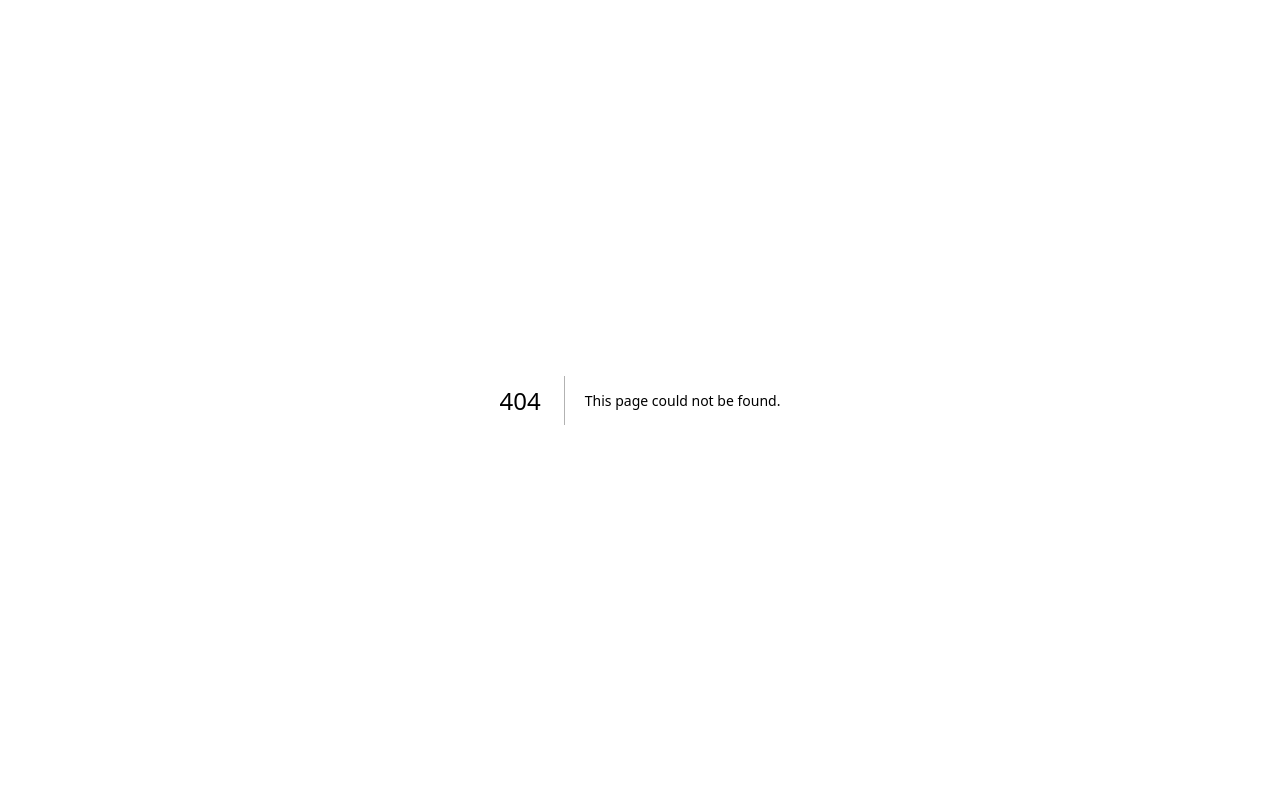
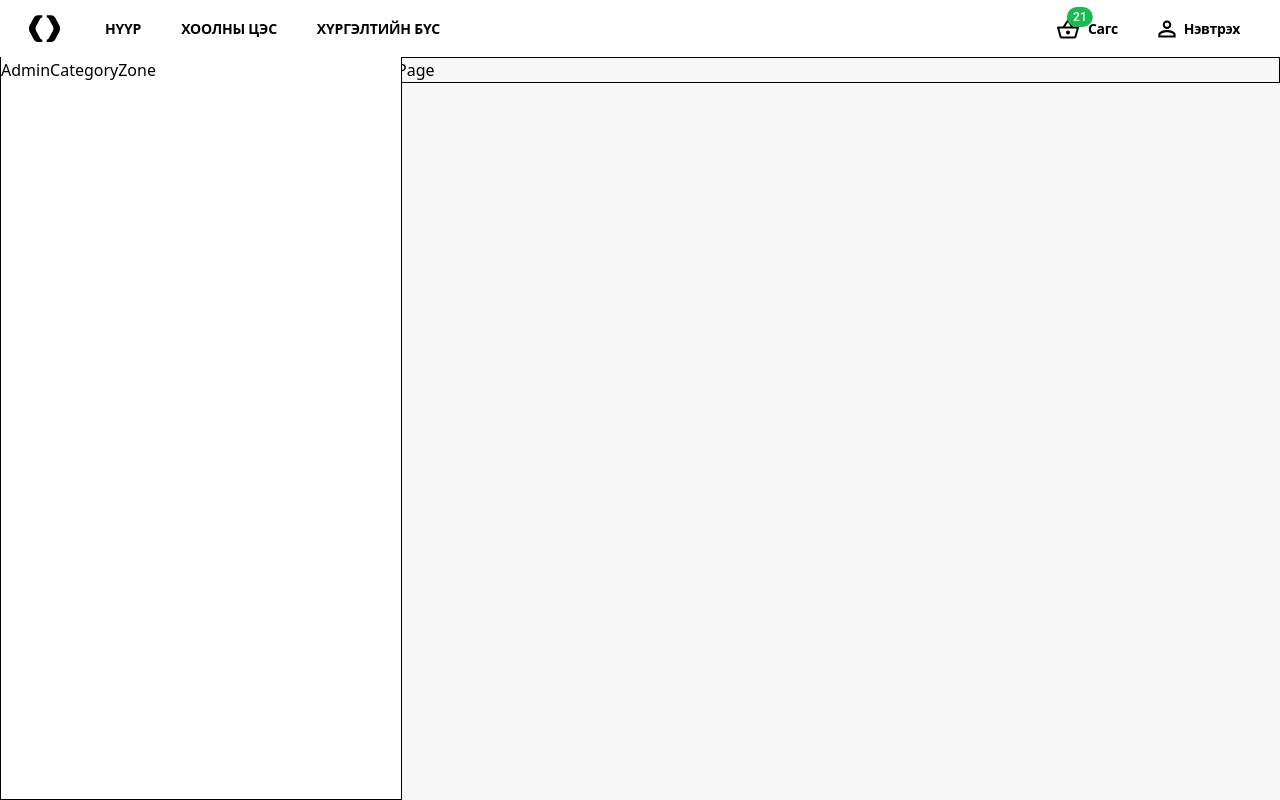
Before and after one commit to LEAP-MNG-1f/Gereltbaatar-food-delivery, a Next.js app in the folder food-delivery/: page /admin in a window 1280 px wide. Before the commit this address had no page. Built offline with nearby package versions, Linux system fonts and the light colour scheme.

Commit message:
admin pageiin uusgej leaout hiisen

```diff
--- /dev/null
+++ b/food-delivery/src/app/_components/feature/parts/AdminCategoryZone.tsx
@@ -0,0 +1,9 @@
+export const AdminCategoryZone = () => {
+  return (
+    <main>
+      <div className="bg-white max-w-[402px] w-full h-full fixed left-0 z-40 pt-[57px] border border-black">
+        <div className="">AdminCategoryZone</div>
+      </div>
+    </main>
+  );
+};
--- a/food-delivery/src/app/_components/feature/parts/index.js
+++ b/food-delivery/src/app/_components/feature/parts/index.js
@@ -4,3 +4,4 @@ export * from "./Footer";
 export * from "./Dialog";
 export * from "./CartDrawer";
 export * from "./CartDrawerContent";
+export * from "./AdminCategoryZone";
--- /dev/null
+++ b/food-delivery/src/app/_components/layout/AdminLayout.tsx
@@ -0,0 +1,16 @@
+import { AdminCategoryZone } from "../feature/parts/AdminCategoryZone";
+import { Header } from "../feature/parts/Header";
+
+export default function AdminLayout({
+  children,
+}: Readonly<{
+  children: React.ReactNode;
+}>) {
+  return (
+    <main>
+      <Header />
+      <AdminCategoryZone />
+      {children}
+    </main>
+  );
+}
--- /dev/null
+++ b/food-delivery/src/app/_components/pages/AdminPage.tsx
@@ -0,0 +1,15 @@
+import AdminLayout from "../layout/AdminLayout";
+
+const AdminPage = () => {
+  return (
+    <main className="h-screen bg-[#F7F7F8]">
+      <AdminLayout>
+        <div className="container m-auto pt-[57px] pl-[347px]">
+          <div className="w-full border border-black">AdminPage</div>
+        </div>
+      </AdminLayout>
+    </main>
+  );
+};
+
+export default AdminPage;
--- /dev/null
+++ b/food-delivery/src/app/admin/page.tsx
@@ -0,0 +1,11 @@
+import AdminPage from "../_components/pages/AdminPage";
+
+const Admin = () => {
+  return (
+    <main>
+      <AdminPage />
+    </main>
+  );
+};
+
+export default Admin;
```
